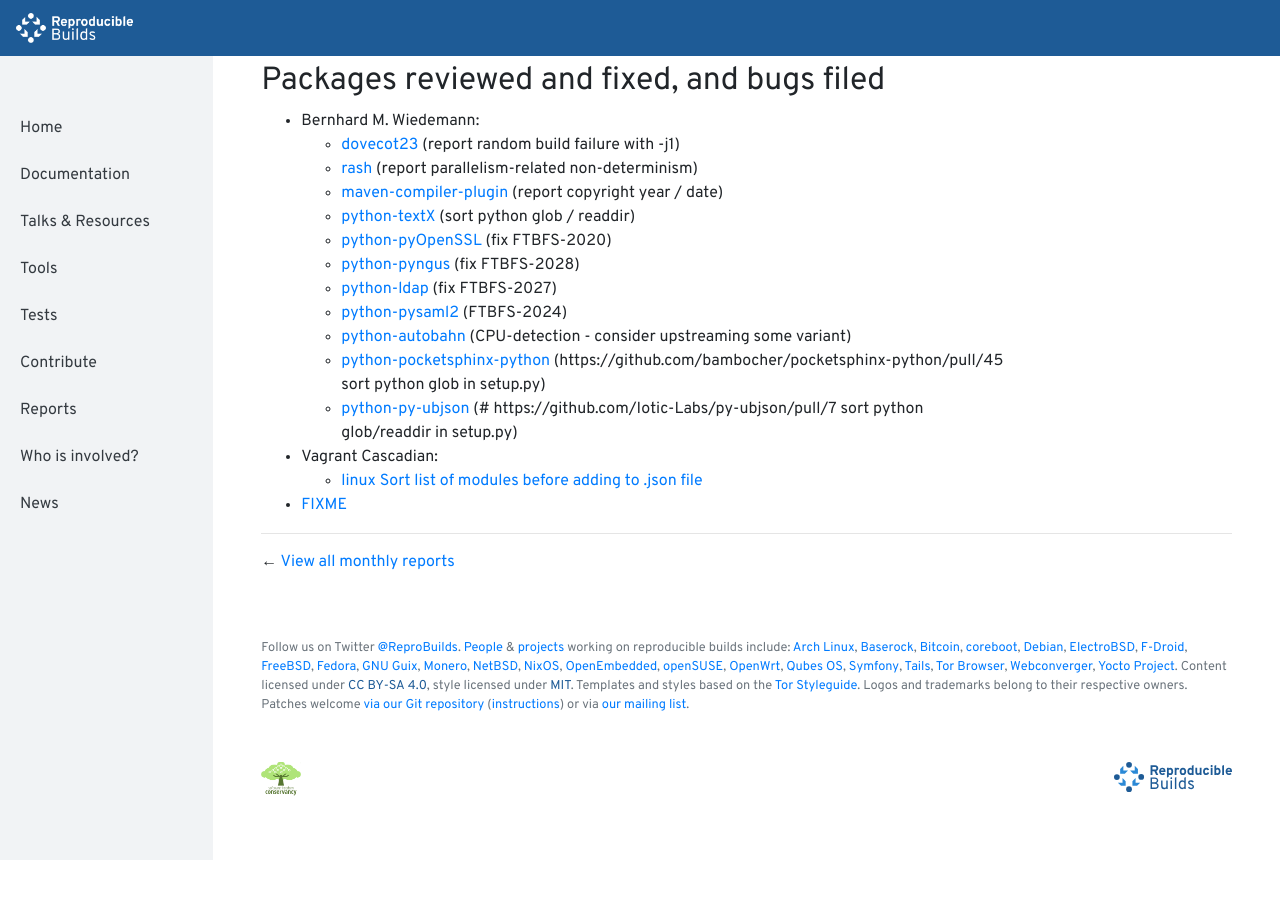
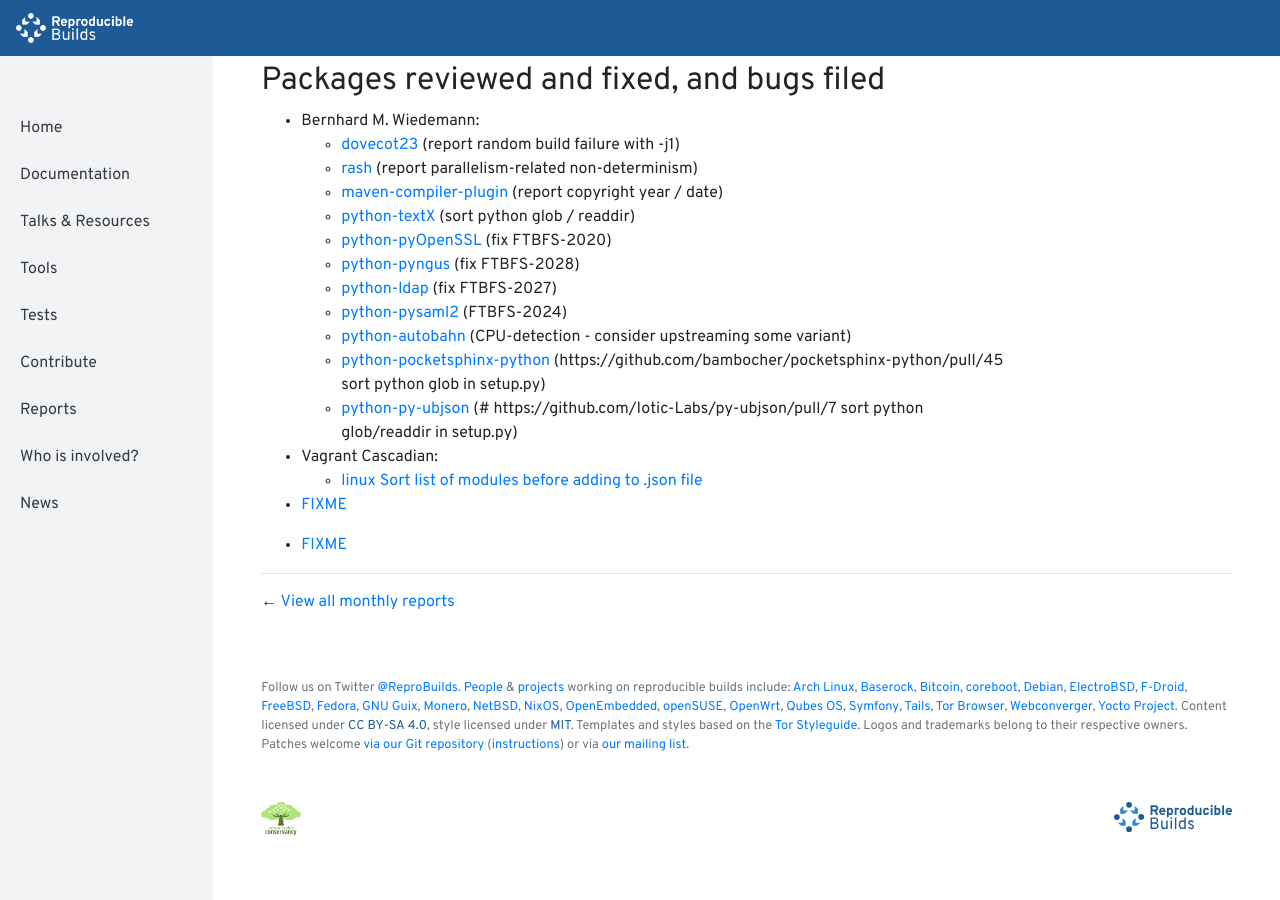
Before and after one commit to prototypefund/reproducible-website, a Jekyll site: the page built from _reports/201904.md, in a window 1280 px wide and 900 px high, scrolled down 549 px. Built offline with Jekyll 4.4.1, drawn with Linux system fonts in a browser that asks for light colours; before the commit the page ends 1409 px from its top, so only the background shows below that.

```diff
--- a/_reports/201904.md
+++ b/_reports/201904.md
@@ -35,3 +35,5 @@
 	* [linux](https://salsa.debian.org/kernel-team/linux/merge_requests/140) [Sort list of modules before adding to .json file](https://salsa.debian.org/kernel-team/linux/commit/58ef63e9e2c71ffd8a21e9c620db71cb96d2d5a9)
 
 * [FIXME](https://lwn.net/Articles/785386/)
+
+* [FIXME](https://lists.reproducible-builds.org/pipermail/rb-general/2019-April/001529.html)
```
